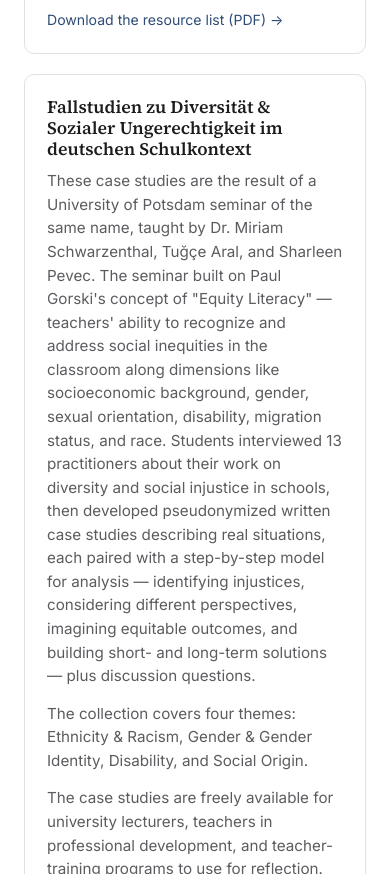
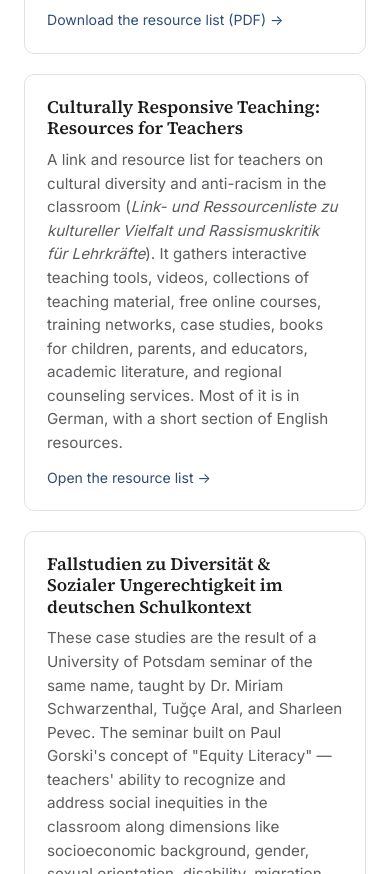
Before and after one commit to diversity-group-potsdam/diversity-group-potsdam.github.io, a plain HTML site: page index.html in a window 390 px wide. Shown: the part 5163-6037 px from the top of the page. Drawn offline with Linux system fonts and the light colour scheme.

Commit message:
Add resource list for culturally responsive teaching
Added a new article section for culturally responsive teaching resources.

```diff
--- a/index.html
+++ b/index.html
@@ -467,6 +467,20 @@
           </p>
           <p class="card-link"><a href="assets/docs/ressourcen-fur-bipoc-in-deutschland.pdf">Download the resource list (PDF) &rarr;</a></p>
         </article>
+        <article class="card">
+          <h3>Culturally Responsive Teaching: Resources for Teachers</h3>
+          <p>
+            A link and resource list for teachers on cultural diversity and
+            anti-racism in the classroom (<em>Link- und Ressourcenliste zu
+            kultureller Vielfalt und Rassismuskritik für Lehrkräfte</em>).
+            It gathers interactive teaching tools, videos, collections of
+            teaching material, free online courses, training networks, case
+            studies, books for children, parents, and educators, academic
+            literature, and regional counseling services. Most of it is in
+            German, with a short section of English resources.
+          </p>
+          <p class="card-link"><a href="https://docs.google.com/document/u/0/d/1g2JvBDaAPKVXBz97EpAC6DzEpv_eOgEnw8iwqcxYKvI/mobilebasic" target="_blank" rel="noopener noreferrer">Open the resource list &rarr;</a></p>
+        </article>
       </div>
 
       <article class="card resource-detail">
```
